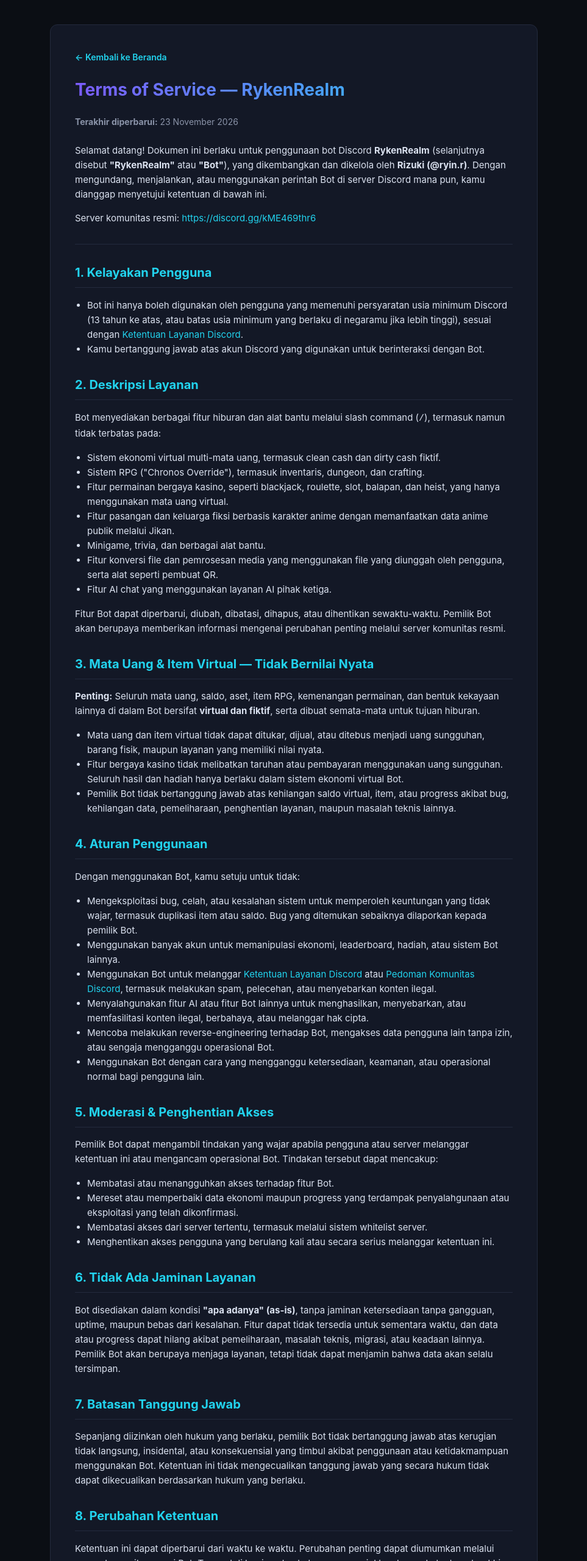
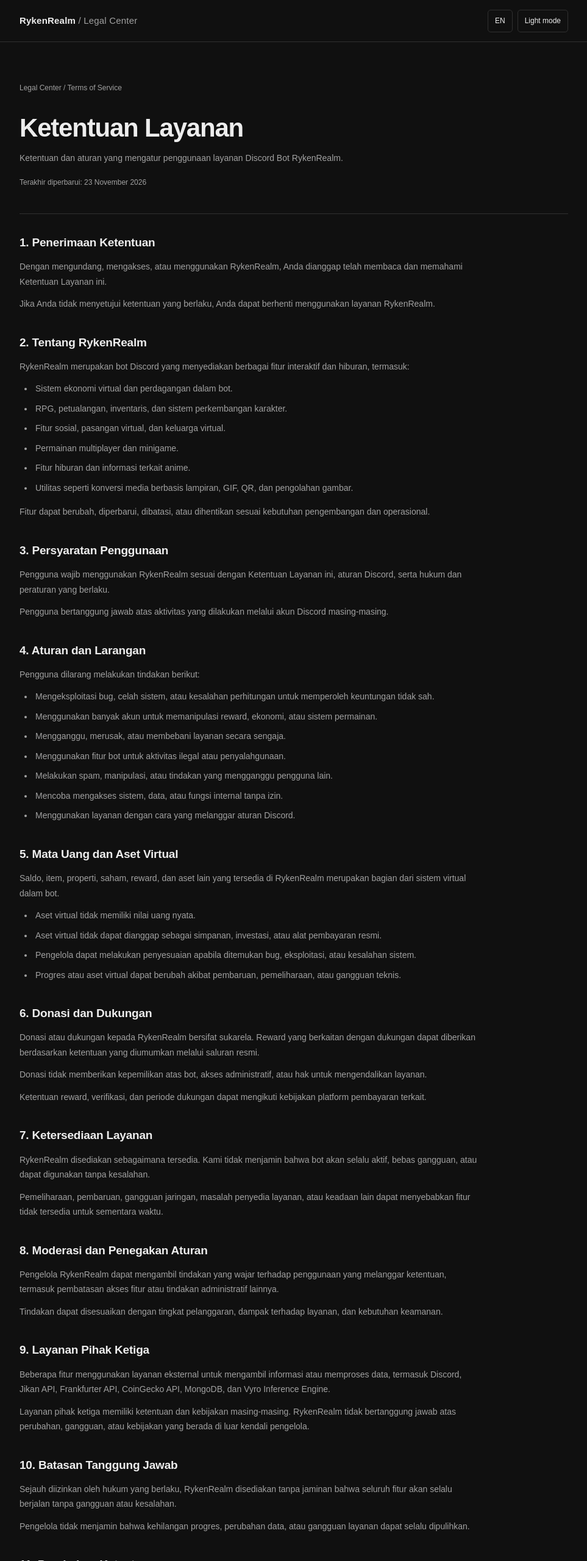
Before and after one commit to Rifkyuser7/rykenrealm-legal, a plain HTML site: page terms-of-service.html in a window 1280 px wide. Shown: the top 2560 px of the page at 61% size, without its empty margins (158-1121 px from the left). Drawn offline with Linux system fonts and the light colour scheme.

Commit message:
Update terms-of-service.html

```diff
--- a/terms-of-service.html
+++ b/terms-of-service.html
@@ -3,103 +3,478 @@
 <head>
   <meta charset="UTF-8">
   <meta name="viewport" content="width=device-width, initial-scale=1.0">
+  <meta name="theme-color" content="#101010">
+  <meta name="description" content="Ketentuan Layanan resmi RykenRealm Discord Bot.">
   <title>Terms of Service — RykenRealm</title>
+
   <style>
     :root {
-    --bg: #0b0e14; --panel: #131826; --text: #dbe2f0; --muted: #8a93a8;
-    --accent: #7c5cff; --accent2: #22d3ee; --border: #232a3d;
+      --bg: #101010;
+      --surface: #171717;
+      --border: #303030;
+      --text: #ededed;
+      --muted: #a1a1a1;
+      --accent: #ffffff;
+      --link: #b9c5ff;
     }
-  * { box-sizing: border-box; }
+
+    body.light {
+      --bg: #f7f7f7;
+      --surface: #ffffff;
+      --border: #dedede;
+      --text: #202020;
+      --muted: #666666;
+      --accent: #202020;
+      --link: #4056a1;
+    }
+
+    * {
+      box-sizing: border-box;
+      margin: 0;
+      padding: 0;
+    }
+
     body {
-    margin: 0; background: var(--bg); color: var(--text);
-    font-family: -apple-system, BlinkMacSystemFont, "Segoe UI", Roboto, Helvetica, Arial, sans-serif;
-    line-height: 1.6; padding: 40px 20px;
+      min-height: 100vh;
+      background: var(--bg);
+      color: var(--text);
+      font-family: Arial, Helvetica, sans-serif;
+      line-height: 1.75;
+      transition: background .2s, color .2s;
     }
-  .container { max-width: 800px; margin: 0 auto; background: var(--panel); border: 1px solid var(--border); border-radius: 12px; padding: 40px; }
-  h1 { font-size: 28px; margin-top: 0; background: linear-gradient(90deg, var(--accent), var(--accent2)); -webkit-background-clip: text; background-clip: text; color: transparent; }
-  h2 { font-size: 20px; margin-top: 30px; color: var(--accent2); border-bottom: 1px solid var(--border); padding-bottom: 8px; }
-  p, li { color: var(--text); font-size: 15px; }
-  ul { padding-left: 20px; }
-  .update-date { color: var(--muted); font-size: 14px; margin-bottom: 24px; }
-  a { color: var(--accent2); text-decoration: none; }
-  a:hover { text-decoration: underline; }
-  hr { border: 0; border-top: 1px solid var(--border); margin: 30px 0; }
-  .back { display: inline-block; margin-bottom: 20px; font-weight: 600; font-size: 14px; }
+
+    a {
+      color: var(--link);
+      text-decoration: none;
+    }
+
+    a:hover {
+      text-decoration: underline;
+    }
+
+    button {
+      font: inherit;
+    }
+
+    .container {
+      width: min(100% - 40px, 900px);
+      margin: auto;
+    }
+
+    header {
+      border-bottom: 1px solid var(--border);
+      background: var(--bg);
+    }
+
+    .navbar {
+      min-height: 68px;
+      display: flex;
+      align-items: center;
+      justify-content: space-between;
+      gap: 16px;
+    }
+
+    .brand {
+      color: var(--text);
+      font-size: 15px;
+      font-weight: 700;
+      letter-spacing: .2px;
+    }
+
+    .brand span {
+      color: var(--muted);
+      font-weight: 400;
+    }
+
+    .controls {
+      display: flex;
+      gap: 8px;
+    }
+
+    .control-btn {
+      padding: 7px 11px;
+      border: 1px solid var(--border);
+      border-radius: 5px;
+      background: transparent;
+      color: var(--text);
+      cursor: pointer;
+      font-size: 12px;
+    }
+
+    .control-btn:hover {
+      background: var(--surface);
+    }
+
+    main {
+      padding: 65px 0 90px;
+    }
+
+    .breadcrumb {
+      margin-bottom: 30px;
+      color: var(--muted);
+      font-size: 12px;
+    }
+
+    .breadcrumb a {
+      color: var(--muted);
+    }
+
+    .heading {
+      padding-bottom: 28px;
+      border-bottom: 1px solid var(--border);
+    }
+
+    h1 {
+      margin-bottom: 12px;
+      font-size: clamp(30px, 5vw, 42px);
+      font-weight: 700;
+      letter-spacing: -1.2px;
+      line-height: 1.2;
+    }
+
+    .subtitle {
+      max-width: 650px;
+      color: var(--muted);
+      font-size: 14px;
+    }
+
+    .updated {
+      margin-top: 17px;
+      color: var(--muted);
+      font-size: 12px;
+    }
+
+    .document {
+      max-width: 760px;
+      padding-top: 30px;
+    }
+
+    .document section {
+      margin-bottom: 34px;
+    }
+
+    h2 {
+      margin-bottom: 11px;
+      font-size: 19px;
+      font-weight: 650;
+      letter-spacing: -.2px;
+    }
+
+    p {
+      margin-bottom: 12px;
+      color: var(--muted);
+      font-size: 14px;
+    }
+
+    ul {
+      margin: 10px 0 15px 23px;
+      color: var(--muted);
+      font-size: 14px;
+    }
+
+    li {
+      margin-bottom: 8px;
+      padding-left: 3px;
+    }
+
+    strong {
+      color: var(--text);
+      font-weight: 600;
+    }
+
+    .contact {
+      padding-top: 24px;
+      border-top: 1px solid var(--border);
+    }
+
+    .back {
+      display: inline-block;
+      margin-top: 12px;
+      font-size: 13px;
+    }
+
+    footer {
+      padding: 24px 0;
+      border-top: 1px solid var(--border);
+      color: var(--muted);
+      font-size: 12px;
+    }
+
+    .footer-content {
+      display: flex;
+      justify-content: space-between;
+      gap: 15px;
+      flex-wrap: wrap;
+    }
+
+    @media (max-width: 600px) {
+      .container {
+        width: min(100% - 30px, 900px);
+      }
+
+      .navbar {
+        min-height: 60px;
+      }
+
+      main {
+        padding: 42px 0 65px;
+      }
+
+      .document {
+        padding-top: 25px;
+      }
+
+      .document section {
+        margin-bottom: 29px;
+      }
+
+      h2 {
+        font-size: 17px;
+      }
+
+      p, ul {
+        font-size: 13px;
+      }
+    }
   </style>
 </head>
+
 <body>
-  <div class="container">
-    <a class="back" href="./index.html">&larr; Kembali ke Beranda</a>
-    <h1>Terms of Service — RykenRealm</h1>
-    <div class="update-date"><strong>Terakhir diperbarui:</strong> 23 November 2026</div>
+  <header>
+    <div class="container navbar">
+      <a class="brand" href="index.html">
+        RykenRealm <span>/ Legal Center</span>
+      </a>
 
-    <p>Selamat datang! Dokumen ini berlaku untuk penggunaan bot Discord <strong>RykenRealm</strong> (selanjutnya disebut <strong>"RykenRealm"</strong> atau <strong>"Bot"</strong>), yang dikembangkan dan dikelola oleh <strong>Rizuki (@ryin.r)</strong>. Dengan mengundang, menjalankan, atau menggunakan perintah Bot di server Discord mana pun, kamu dianggap menyetujui ketentuan di bawah ini.</p>
-    <p>Server komunitas resmi: <a href="https://discord.gg/kME469thr6">https://discord.gg/kME469thr6</a></p>
+      <div class="controls">
+        <button class="control-btn" id="languageBtn" type="button">
+          EN
+        </button>
+        <button class="control-btn" id="themeBtn" type="button">
+          Light mode
+        </button>
+      </div>
+    </div>
+  </header>
 
-    <hr>
+  <main class="container">
+    <div class="breadcrumb">
+      <a href="index.html">Legal Center</a> / Terms of Service
+    </div>
 
-    <h2>1. Kelayakan Pengguna</h2>
+    <div class="heading">
+      <h1>Ketentuan Layanan</h1>
+      <p class="subtitle">
+        Ketentuan dan aturan yang mengatur penggunaan layanan
+        Discord Bot RykenRealm.
+      </p>
+      <p class="updated">
+        Terakhir diperbarui: 23 November 2026
+      </p>
+    </div>
+
+    <article class="document">
+      <section>
+        <h2>1. Penerimaan Ketentuan</h2>
+        <p>
+          Dengan mengundang, mengakses, atau menggunakan RykenRealm,
+          Anda dianggap telah membaca dan memahami Ketentuan Layanan ini.
+        </p>
+        <p>
+          Jika Anda tidak menyetujui ketentuan yang berlaku,
+          Anda dapat berhenti menggunakan layanan RykenRealm.
+        </p>
+      </section>
+
+      <section>
+        <h2>2. Tentang RykenRealm</h2>
+        <p>
+          RykenRealm merupakan bot Discord yang menyediakan berbagai
+          fitur interaktif dan hiburan, termasuk:
+        </p>
         <ul>
-      <li>Bot ini hanya boleh digunakan oleh pengguna yang memenuhi persyaratan usia minimum Discord (13 tahun ke atas, atau batas usia minimum yang berlaku di negaramu jika lebih tinggi), sesuai dengan <a href="https://discord.com/terms" target="_blank" rel="noopener noreferrer">Ketentuan Layanan Discord</a>.</li>
-      <li>Kamu bertanggung jawab atas akun Discord yang digunakan untuk berinteraksi dengan Bot.</li>
+          <li>Sistem ekonomi virtual dan perdagangan dalam bot.</li>
+          <li>RPG, petualangan, inventaris, dan sistem perkembangan karakter.</li>
+          <li>Fitur sosial, pasangan virtual, dan keluarga virtual.</li>
+          <li>Permainan multiplayer dan minigame.</li>
+          <li>Fitur hiburan dan informasi terkait anime.</li>
+          <li>Utilitas seperti konversi media berbasis lampiran, GIF, QR, dan pengolahan gambar.</li>
         </ul>
+        <p>
+          Fitur dapat berubah, diperbarui, dibatasi, atau dihentikan
+          sesuai kebutuhan pengembangan dan operasional.
+        </p>
+      </section>
 
-    <h2>2. Deskripsi Layanan</h2>
-    <p>Bot menyediakan berbagai fitur hiburan dan alat bantu melalui slash command (<code>/</code>), termasuk namun tidak terbatas pada:</p>
+      <section>
+        <h2>3. Persyaratan Penggunaan</h2>
+        <p>
+          Pengguna wajib menggunakan RykenRealm sesuai dengan
+          Ketentuan Layanan ini, aturan Discord, serta hukum
+          dan peraturan yang berlaku.
+        </p>
+        <p>
+          Pengguna bertanggung jawab atas aktivitas yang dilakukan
+          melalui akun Discord masing-masing.
+        </p>
+      </section>
+
+      <section>
+        <h2>4. Aturan dan Larangan</h2>
+        <p>
+          Pengguna dilarang melakukan tindakan berikut:
+        </p>
         <ul>
-      <li>Sistem ekonomi virtual multi-mata uang, termasuk clean cash dan dirty cash fiktif.</li>
-      <li>Sistem RPG ("Chronos Override"), termasuk inventaris, dungeon, dan crafting.</li>
-      <li>Fitur permainan bergaya kasino, seperti blackjack, roulette, slot, balapan, dan heist, yang hanya menggunakan mata uang virtual.</li>
-      <li>Fitur pasangan dan keluarga fiksi berbasis karakter anime dengan memanfaatkan data anime publik melalui Jikan.</li>
-      <li>Minigame, trivia, dan berbagai alat bantu.</li>
-      <li>Fitur konversi file dan pemrosesan media yang menggunakan file yang diunggah oleh pengguna, serta alat seperti pembuat QR.</li>
-      <li>Fitur AI chat yang menggunakan layanan AI pihak ketiga.</li>
+          <li>Mengeksploitasi bug, celah sistem, atau kesalahan perhitungan untuk memperoleh keuntungan tidak sah.</li>
+          <li>Menggunakan banyak akun untuk memanipulasi reward, ekonomi, atau sistem permainan.</li>
+          <li>Mengganggu, merusak, atau membebani layanan secara sengaja.</li>
+          <li>Menggunakan fitur bot untuk aktivitas ilegal atau penyalahgunaan.</li>
+          <li>Melakukan spam, manipulasi, atau tindakan yang mengganggu pengguna lain.</li>
+          <li>Mencoba mengakses sistem, data, atau fungsi internal tanpa izin.</li>
+          <li>Menggunakan layanan dengan cara yang melanggar aturan Discord.</li>
         </ul>
-    <p>Fitur Bot dapat diperbarui, diubah, dibatasi, dihapus, atau dihentikan sewaktu-waktu. Pemilik Bot akan berupaya memberikan informasi mengenai perubahan penting melalui server komunitas resmi.</p>
+      </section>
 
-    <h2>3. Mata Uang & Item Virtual — Tidak Bernilai Nyata</h2>
-    <p><strong>Penting:</strong> Seluruh mata uang, saldo, aset, item RPG, kemenangan permainan, dan bentuk kekayaan lainnya di dalam Bot bersifat <strong>virtual dan fiktif</strong>, serta dibuat semata-mata untuk tujuan hiburan.</p>
+      <section>
+        <h2>5. Mata Uang dan Aset Virtual</h2>
+        <p>
+          Saldo, item, properti, saham, reward, dan aset lain
+          yang tersedia di RykenRealm merupakan bagian dari
+          sistem virtual dalam bot.
+        </p>
         <ul>
-      <li>Mata uang dan item virtual tidak dapat ditukar, dijual, atau ditebus menjadi uang sungguhan, barang fisik, maupun layanan yang memiliki nilai nyata.</li>
-      <li>Fitur bergaya kasino tidak melibatkan taruhan atau pembayaran menggunakan uang sungguhan. Seluruh hasil dan hadiah hanya berlaku dalam sistem ekonomi virtual Bot.</li>
-      <li>Pemilik Bot tidak bertanggung jawab atas kehilangan saldo virtual, item, atau progress akibat bug, kehilangan data, pemeliharaan, penghentian layanan, maupun masalah teknis lainnya.</li>
+          <li>Aset virtual tidak memiliki nilai uang nyata.</li>
+          <li>Aset virtual tidak dapat dianggap sebagai simpanan, investasi, atau alat pembayaran resmi.</li>
+          <li>Pengelola dapat melakukan penyesuaian apabila ditemukan bug, eksploitasi, atau kesalahan sistem.</li>
+          <li>Progres atau aset virtual dapat berubah akibat pembaruan, pemeliharaan, atau gangguan teknis.</li>
         </ul>
+      </section>
 
-    <h2>4. Aturan Penggunaan</h2>
-    <p>Dengan menggunakan Bot, kamu setuju untuk tidak:</p>
-    <ul>
-      <li>Mengeksploitasi bug, celah, atau kesalahan sistem untuk memperoleh keuntungan yang tidak wajar, termasuk duplikasi item atau saldo. Bug yang ditemukan sebaiknya dilaporkan kepada pemilik Bot.</li>
-      <li>Menggunakan banyak akun untuk memanipulasi ekonomi, leaderboard, hadiah, atau sistem Bot lainnya.</li>
-      <li>Menggunakan Bot untuk melanggar <a href="https://discord.com/terms" target="_blank" rel="noopener noreferrer">Ketentuan Layanan Discord</a> atau <a href="https://discord.com/guidelines" target="_blank" rel="noopener noreferrer">Pedoman Komunitas Discord</a>, termasuk melakukan spam, pelecehan, atau menyebarkan konten ilegal.</li>
-      <li>Menyalahgunakan fitur AI atau fitur Bot lainnya untuk menghasilkan, menyebarkan, atau memfasilitasi konten ilegal, berbahaya, atau melanggar hak cipta.</li>
-      <li>Mencoba melakukan reverse-engineering terhadap Bot, mengakses data pengguna lain tanpa izin, atau sengaja mengganggu operasional Bot.</li>
-      <li>Menggunakan Bot dengan cara yang mengganggu ketersediaan, keamanan, atau operasional normal bagi pengguna lain.</li>
-    </ul>
+      <section>
+        <h2>6. Donasi dan Dukungan</h2>
+        <p>
+          Donasi atau dukungan kepada RykenRealm bersifat sukarela.
+          Reward yang berkaitan dengan dukungan dapat diberikan
+          berdasarkan ketentuan yang diumumkan melalui saluran resmi.
+        </p>
+        <p>
+          Donasi tidak memberikan kepemilikan atas bot, akses
+          administratif, atau hak untuk mengendalikan layanan.
+        </p>
+        <p>
+          Ketentuan reward, verifikasi, dan periode dukungan dapat
+          mengikuti kebijakan platform pembayaran terkait.
+        </p>
+      </section>
 
-    <h2>5. Moderasi & Penghentian Akses</h2>
-    <p>Pemilik Bot dapat mengambil tindakan yang wajar apabila pengguna atau server melanggar ketentuan ini atau mengancam operasional Bot. Tindakan tersebut dapat mencakup:</p>
-    <ul>
-      <li>Membatasi atau menangguhkan akses terhadap fitur Bot.</li>
-      <li>Mereset atau memperbaiki data ekonomi maupun progress yang terdampak penyalahgunaan atau eksploitasi yang telah dikonfirmasi.</li>
-      <li>Membatasi akses dari server tertentu, termasuk melalui sistem whitelist server.</li>
-      <li>Menghentikan akses pengguna yang berulang kali atau secara serius melanggar ketentuan ini.</li>
-    </ul>
+      <section>
+        <h2>7. Ketersediaan Layanan</h2>
+        <p>
+          RykenRealm disediakan sebagaimana tersedia. Kami tidak
+          menjamin bahwa bot akan selalu aktif, bebas gangguan,
+          atau dapat digunakan tanpa kesalahan.
+        </p>
+        <p>
+          Pemeliharaan, pembaruan, gangguan jaringan, masalah
+          penyedia layanan, atau keadaan lain dapat menyebabkan
+          fitur tidak tersedia untuk sementara waktu.
+        </p>
+      </section>
 
-    <h2>6. Tidak Ada Jaminan Layanan</h2>
-    <p>Bot disediakan dalam kondisi <strong>"apa adanya" (as-is)</strong>, tanpa jaminan ketersediaan tanpa gangguan, uptime, maupun bebas dari kesalahan. Fitur dapat tidak tersedia untuk sementara waktu, dan data atau progress dapat hilang akibat pemeliharaan, masalah teknis, migrasi, atau keadaan lainnya. Pemilik Bot akan berupaya menjaga layanan, tetapi tidak dapat menjamin bahwa data akan selalu tersimpan.</p>
+      <section>
+        <h2>8. Moderasi dan Penegakan Aturan</h2>
+        <p>
+          Pengelola RykenRealm dapat mengambil tindakan yang wajar
+          terhadap penggunaan yang melanggar ketentuan, termasuk
+          pembatasan akses fitur atau tindakan administratif lainnya.
+        </p>
+        <p>
+          Tindakan dapat disesuaikan dengan tingkat pelanggaran,
+          dampak terhadap layanan, dan kebutuhan keamanan.
+        </p>
+      </section>
 
-    <h2>7. Batasan Tanggung Jawab</h2>
-    <p>Sepanjang diizinkan oleh hukum yang berlaku, pemilik Bot tidak bertanggung jawab atas kerugian tidak langsung, insidental, atau konsekuensial yang timbul akibat penggunaan atau ketidakmampuan menggunakan Bot. Ketentuan ini tidak mengecualikan tanggung jawab yang secara hukum tidak dapat dikecualikan berdasarkan hukum yang berlaku.</p>
+      <section>
+        <h2>9. Layanan Pihak Ketiga</h2>
+        <p>
+          Beberapa fitur menggunakan layanan eksternal untuk
+          mengambil informasi atau memproses data, termasuk
+          Discord, Jikan API, Frankfurter API, CoinGecko API,
+          MongoDB, dan Vyro Inference Engine.
+        </p>
+        <p>
+          Layanan pihak ketiga memiliki ketentuan dan kebijakan
+          masing-masing. RykenRealm tidak bertanggung jawab atas
+          perubahan, gangguan, atau kebijakan yang berada di luar
+          kendali pengelola.
+        </p>
+      </section>
 
-    <h2>8. Perubahan Ketentuan</h2>
-    <p>Ketentuan ini dapat diperbarui dari waktu ke waktu. Perubahan penting dapat diumumkan melalui server komunitas resmi Bot. Tanggal di bagian atas halaman menunjukkan kapan ketentuan terakhir diperbarui. Penggunaan Bot secara berkelanjutan setelah ketentuan yang diperbarui berlaku dianggap sebagai persetujuan terhadap ketentuan tersebut, sejauh diizinkan oleh hukum yang berlaku.</p>
+      <section>
+        <h2>10. Batasan Tanggung Jawab</h2>
+        <p>
+          Sejauh diizinkan oleh hukum yang berlaku, RykenRealm
+          disediakan tanpa jaminan bahwa seluruh fitur akan selalu
+          berjalan tanpa gangguan atau kesalahan.
+        </p>
+        <p>
+          Pengelola tidak menjamin bahwa kehilangan progres,
+          perubahan data, atau gangguan layanan dapat selalu
+          dipulihkan.
+        </p>
+      </section>
 
-    <h2>9. Kontak</h2>
-    <p>Pertanyaan, laporan bug, atau permintaan terkait ketentuan ini dapat disampaikan melalui:</p>
-    <ul>
-      <li>Server Discord: <a href="https://discord.gg/kME469thr6">https://discord.gg/kME469thr6</a></li>
-      <li>Owner & Developer: <strong>Rizuki</strong> (@ryin.r)</li>
-    </ul>
+      <section>
+        <h2>11. Perubahan Ketentuan</h2>
+        <p>
+          Ketentuan Layanan dapat diperbarui sewaktu-waktu
+          mengikuti perkembangan fitur, sistem, atau kebutuhan
+          operasional RykenRealm.
+        </p>
+        <p>
+          Versi terbaru akan tersedia melalui Legal Center resmi.
+          Penggunaan layanan setelah perubahan dipublikasikan
+          tunduk pada ketentuan yang telah diperbarui.
+        </p>
+      </section>
+
+      <section class="contact">
+        <h2>12. Kontak</h2>
+        <p>
+          Untuk pertanyaan atau laporan terkait Ketentuan Layanan,
+          silakan hubungi pengelola melalui server Discord
+          atau saluran resmi RykenRealm.
+        </p>
+      </section>
+    </article>
+
+    <a class="back" href="index.html">← Kembali ke Legal Center</a>
+  </main>
+
+  <footer>
+    <div class="container footer-content">
+      <span>RykenRealm · Legal Center</span>
+      <span>© 2026 RykenRealm. All rights reserved.</span>
     </div>
+  </footer>
+
+  <script>
+    const languageBtn = document.getElementById("languageBtn");
+    const themeBtn = document.getElementById("themeBtn");
+
+    languageBtn.addEventListener("click", () => {
+      window.location.href = "terms-of-service-en.html";
+    });
+
+    themeBtn.addEventListener("click", () => {
+      document.body.classList.toggle("light");
+
+      const isLight = document.body.classList.contains("light");
+      themeBtn.textContent = isLight ? "Dark mode" : "Light mode";
+
+      document.querySelector('meta[name="theme-color"]')
+        .setAttribute("content", isLight ? "#f7f7f7" : "#101010");
+    });
+  </script>
 </body>
                              </html>
```
Lines whose indentation alone changed are shown as unchanged.
